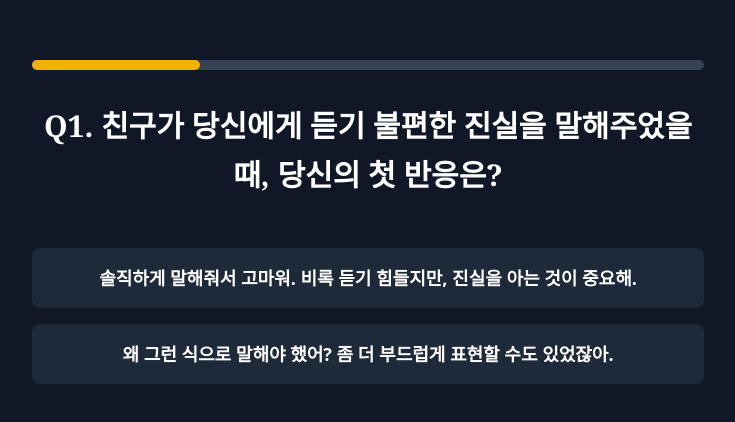
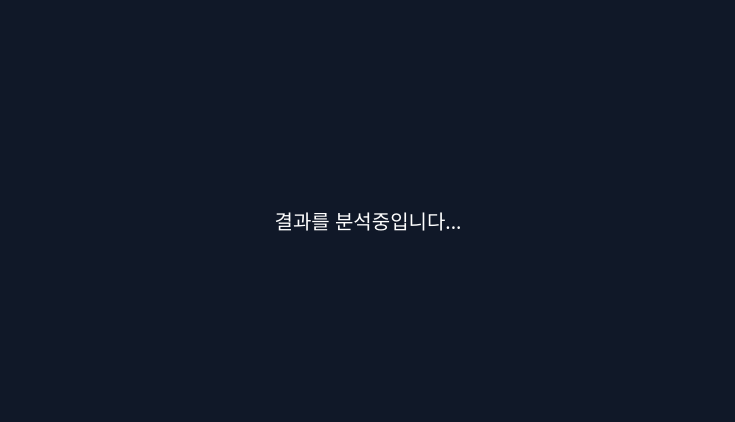
Before and after one commit to Mun-cloud/sage-finder, a Next.js app: page /question/1 in a window 1280 px wide. Shown: the part 178-600 px from the top of the page, without its empty margins (272-1007 px from the left). Built offline with nearby package versions, Linux system fonts and the light colour scheme.

Commit message:
edge 추가

```diff
--- a/app/question/[id]/page.tsx
+++ b/app/question/[id]/page.tsx
@@ -1,43 +1,26 @@
-"use client";
-
-import { useRouter, useSearchParams, useParams } from "next/navigation";
 import { questions } from "@/app/lib/data";
 import { Score } from "@/app/lib/utils";
 import Link from "next/link";
-import { useEffect, useMemo } from "react";
 
-export default function QuestionPage() {
-  const router = useRouter();
-  const searchParams = useSearchParams();
-  const params = useParams();
+export const runtime = "edge";
+
+export default async function QuestionPage({
+  searchParams,
+}: {
+  searchParams: Promise<{ [key: string]: string | string[] | undefined }>;
+}) {
+  const params = await searchParams;
   const questionId = parseInt(params.id as string, 10);
   const currentQuestion = questions.find((q) => q.id === questionId);
 
   // Get scores from URL or initialize to 0
-  const currentScores: Score = useMemo(
-    () => ({
-      rationalism_empiricism: Number(searchParams.get("se") || 0),
-      individualism_collectivism: Number(searchParams.get("ic") || 0),
-      idealism_realism: Number(searchParams.get("ir") || 0),
-      conservatism_progressivism: Number(searchParams.get("cp") || 0),
-      materialism_spiritualism: Number(searchParams.get("ms") || 0),
-    }),
-    [searchParams]
-  );
-
-  // If no question is found (end of quiz), redirect to results page
-  useEffect(() => {
-    if (!currentQuestion) {
-      const queryString = new URLSearchParams({
-        se: currentScores.rationalism_empiricism.toString(),
-        ic: currentScores.individualism_collectivism.toString(),
-        ir: currentScores.idealism_realism.toString(),
-        cp: currentScores.conservatism_progressivism.toString(),
-        ms: currentScores.materialism_spiritualism.toString(),
-      }).toString();
-      router.push(`/result?${queryString}`);
-    }
-  }, [currentQuestion, router, currentScores]);
+  const currentScores: Score = {
+    rationalism_empiricism: Number(params.se || 0),
+    individualism_collectivism: Number(params.ic || 0),
+    idealism_realism: Number(params.ir || 0),
+    conservatism_progressivism: Number(params.cp || 0),
+    materialism_spiritualism: Number(params.ms || 0),
+  };
 
   if (!currentQuestion) {
     return (
--- a/app/result/page.tsx
+++ b/app/result/page.tsx
@@ -1,6 +1,8 @@
 import { philosophers } from "@/app/lib/data";
 import { Philosopher, Score } from "@/app/lib/utils";
 import Link from "next/link";
+
+export const runtime = "edge";
 
 function calculateDistance(userScore: Score, philosopherScore: Score): number {
   const keys: (keyof Score)[] = [
```
Also changed, not shown: 1 other file (tests, documents, lock files or other folders).
